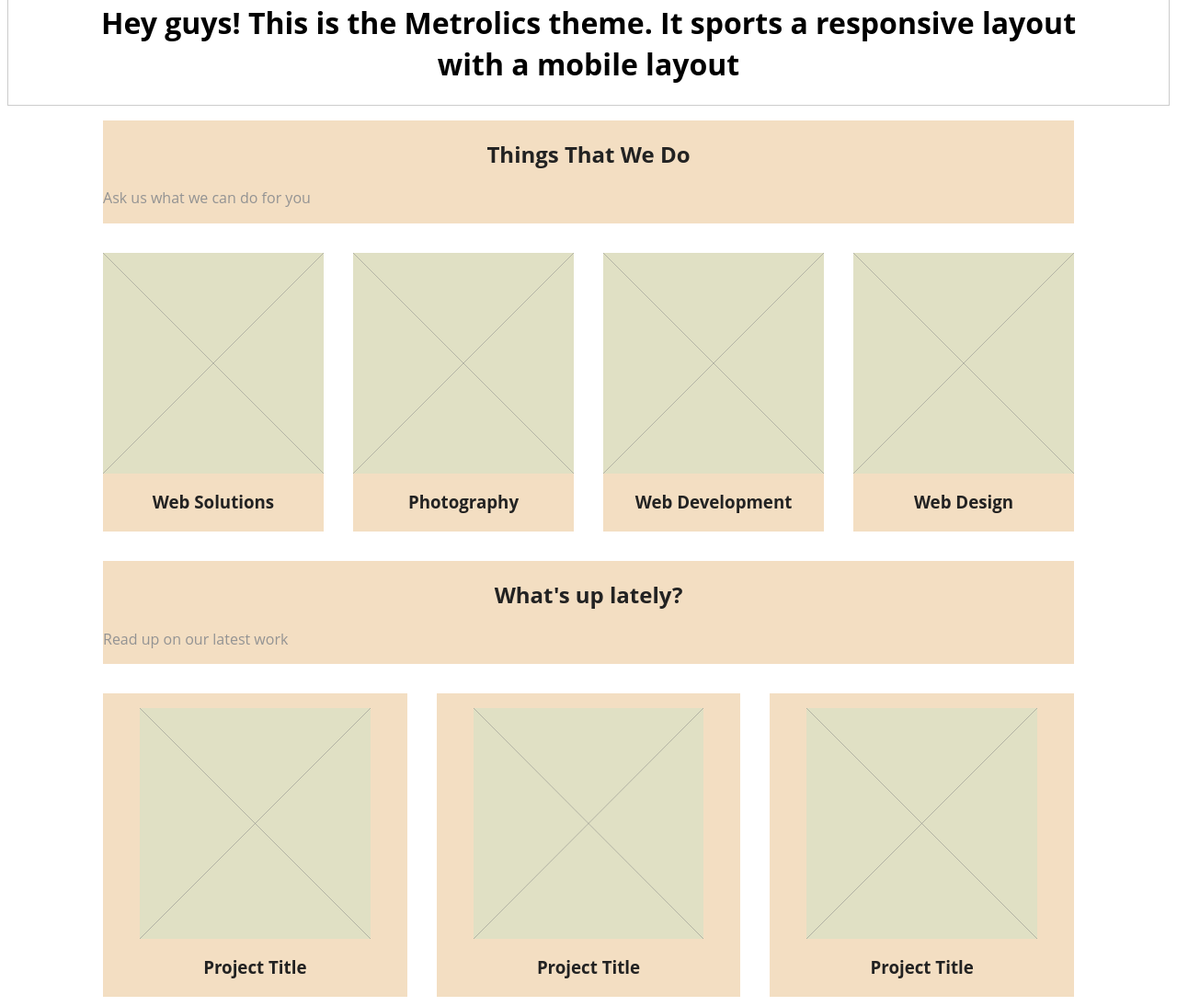
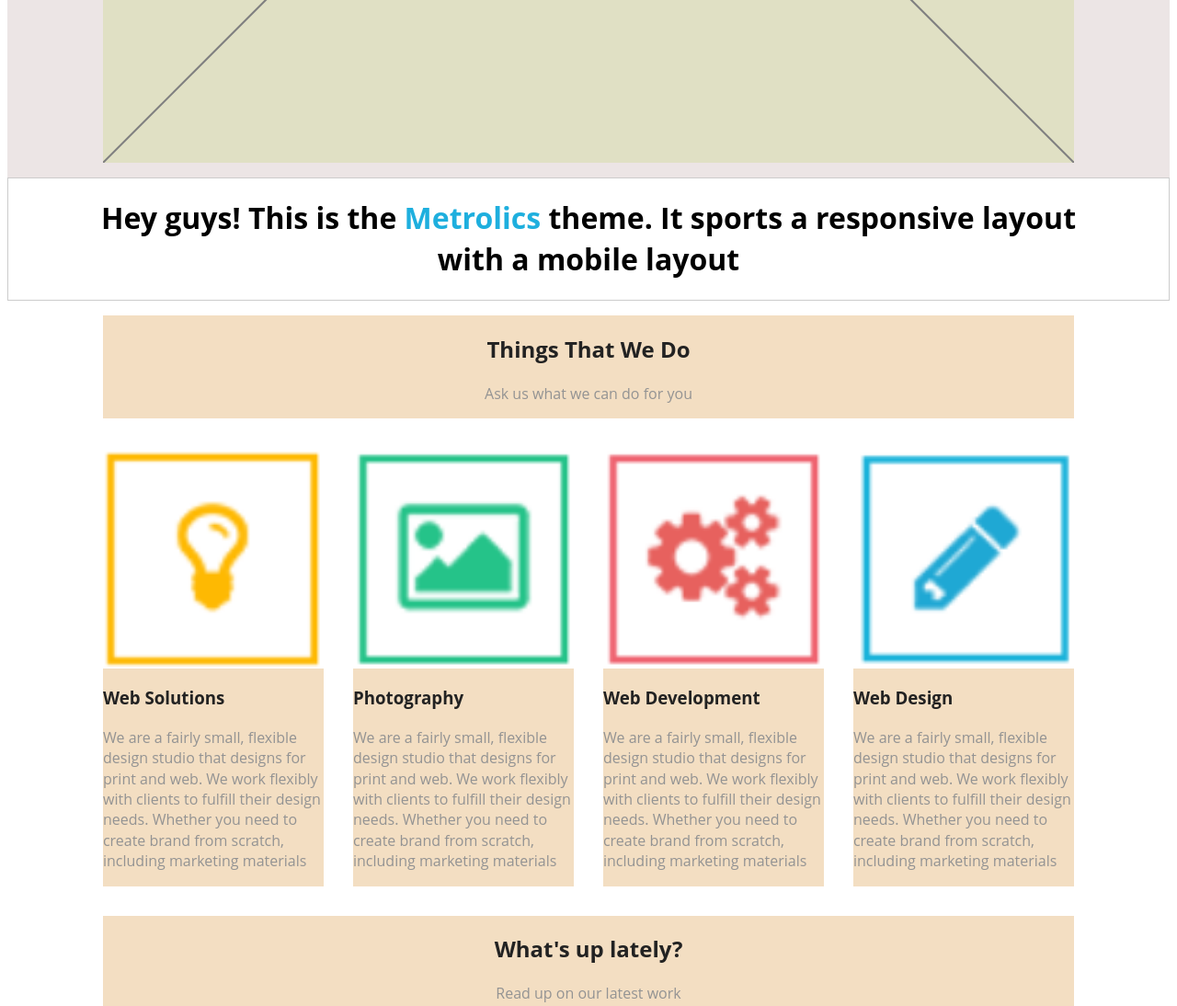
Before and after one commit to aplesich/metrolics, a website built with Parcel: page html/index.html in a window 1280 px wide. Shown: the part 1170-2264 px from the top of the page at 92% size. Built offline with nearby package versions, Linux system fonts and the light colour scheme.

Commit message:
update html along with css for about section, footer and nav bar

```diff
--- a/html/index.html
+++ b/html/index.html
@@ -15,19 +15,19 @@
     <div class="row">
 
         <ul class="bar">
-            <li class="barlink metrolics">1</li>
-            <li class="barlink hidden-nonmobile">Hamburger</li>
-            <li class="barlink home hidden-mobile">2</li>
-            <li class="barlink pages hidden-mobile">3</li>
-            <li class="barlink blog hidden-mobile">4</li>
-            <li class="barlink portfolio hidden-mobile">5</li>
-            <li class="barlink contact hidden-mobile">6</li>
+            <li class="barlink metrolics"><img src="/img/metrolics logo.png"</li>
+            <li class="barlink ml-hide"><img src="/img/hamburger.png"></li>
+            <li class="barlink home s-hide">Home2</li>
+            <li class="barlink pages s-hide">Home3</li>
+            <li class="barlink blog s-hide">Home4</li>
+            <li class="barlink portfolio s-hide">Home5</li>
+            <li class="barlink contact s-hide">Home6</li>
 
         </ul>
         </div>
 </nav>
 
-<div class="page__slider">
+<div class="page__slider s-hide">
     <div class="row">
         <div class="column">
             <img src="/img/placeholder.svg" alt="slider placeholder">
@@ -38,7 +38,7 @@
 <header>
     <div class="page__intro">
         <div class="row">
-            <h1 class="heading">Hey guys! This is the Metrolics theme. It sports a responsive layout with a mobile layout</h1>
+            <h1 class="heading">Hey guys! This is the <span class="word-highlight">Metrolics</span> theme. It sports a responsive layout with a mobile layout</h1>
         </div>
     </div>
 </header>
@@ -48,23 +48,55 @@
         <div class="row m-col-2 l-col-4">
             <div class="column span-full">
                 <h2 class="heading">Things That We Do</h2>
-                    <p>Ask us what we can do for you</p>
+                    <p class="subheading">Ask us what we can do for you</p>
             </div>
-            <div class="column">
-                <img src="/img/placeholder.svg" alt="light bulb">
-                    <h3 class="heading">Web Solutions</h3>
+            <div class="column about-content">
+                <div class="about-image">
+                    <img src="/img/light bulb.png" alt="light bulb">
+                </div>
+                <div class="about-activitydescription">
+                    <h3 class="activity-heading">Web Solutions</h3>
+                    <p> We are a fairly small, flexible design studio that designs
+                        for print and web. We work flexibly with clients to fulfill
+                        their design needs. Whether you need to create brand
+                        from scratch, including marketing materials</p>
+                </div>
             </div>
-            <div class="column">
-                <img src="/img/placeholder.svg" alt="photograph">
-                    <h3 class="heading">Photography</h3>
+            <div class="column about-content">
+                <div class="about-image">
+                    <img src="/img/gallery.png" alt="photograph">
+                </div>
+                <div class="about-activitydescription">
+                    <h3 class="activity-heading">Photography</h3>
+                    <p> We are a fairly small, flexible design studio that designs
+                        for print and web. We work flexibly with clients to fulfill
+                        their design needs. Whether you need to create brand
+                        from scratch, including marketing materials</p>
+                </div>
             </div>
-            <div class="column">
-                <img src="/img/placeholder.svg" alt="gears">
-                    <h3 class="heading">Web Development</h3>
+            <div class="column about-content">
+                <div class="about-image">
+                     <img src="/img/gears.png" alt="gears">
+                </div>
+                <div class="about-activitydescription">
+                    <h3 class="activity-heading">Web Development</h3>
+                    <p> We are a fairly small, flexible design studio that designs
+                        for print and web. We work flexibly with clients to fulfill
+                        their design needs. Whether you need to create brand
+                        from scratch, including marketing materials</p>
+                </div>
             </div>
-            <div class="column">
-                <img src="/img/placeholder.svg" alt="pencil">
-                    <h3 class="heading">Web Design</h3>
+            <div class="column about-content">
+                <div class="about-image">
+                    <img src="/img/pencil.png" alt="pencil">
+                </div>
+                <div class="about-activitydescription">
+                    <h3 class="activity-heading">Web Design</h3>
+                    <p> We are a fairly small, flexible design studio that designs
+                        for print and web. We work flexibly with clients to fulfill
+                        their design needs. Whether you need to create brand
+                        from scratch, including marketing materials</p>
+                </div>
             </div>
         </div>
     </section>
@@ -73,7 +105,7 @@
         <div class="row m-col-2 l-col-3">
             <div class="column span-full">
                 <h2 class="heading">What's up lately?</h2>
-                <p>Read up on our latest work</p>
+                <p class="subheading">Read up on our latest work</p>
             </div>
             <div class="column">
                 <figure class="project">
@@ -118,7 +150,7 @@
         <div class="row m-col-2 l-col-3">
             <div class="column span-full">
                 <h2 class="heading">Our Latest Projects</h2>
-                <p>Client happy? We are happy.</p>
+                <p class="subheading">Client happy? We are happy.</p>
             </div>
             <div class="column">
                 <figure class="project">
@@ -177,11 +209,11 @@
         </div>
     </section>
 
-    <section class="thingsofabove">
+    <section class="thingsofabove s-hide">
         <div class="row m-col-3">
             <div class="column span-full">
                 <h2 class="heading">Thingsofabove</h2>
-                    <p class="heading--description">Misc stuff we could not put anywhere else</p>
+                    <p class="subheading"">Misc stuff we could not put anywhere else</p>
             </div>
         </div>
         <div class="row l-col-2">
@@ -197,7 +229,7 @@
     </section>
 </main>
 
-<div class="sponsors">
+<div class="sponsors s-hide">
     <div class="row m-col-5">
             <div class="column"><img src="/img/placeholder.svg" alt="brand sponsor"></div>
             <div class="column"><img src="/img/placeholder.svg" alt="brand sponsor"></div>
@@ -214,16 +246,20 @@
             <h3 class="heading">Pewee Herman Short Introduction</h3>
         </div>
         <div class="column">
-            <h4 class="heading">About</h4>
+            <h4 class="heading s-hide">About</h4>
+                <div>
+                    <a href="#"><img src="/img/icons.png" alt="row of icons"></a>
+                </div>
         </div>
-        <div class="column">
+        <div class="column s-hide">
             <h4 class="heading">Flickr Photos</h4>
         </div>
         <div class="column">
             <h4 class="heading">Recent Tweets </h4>
         </div>
-        <div class="column">
+        <div class="column s-hide">
             <h4 class="heading">Newsletter</h4>
+            <div class="email-button"></div>
         </div>
     </div>
 </footer>
```
